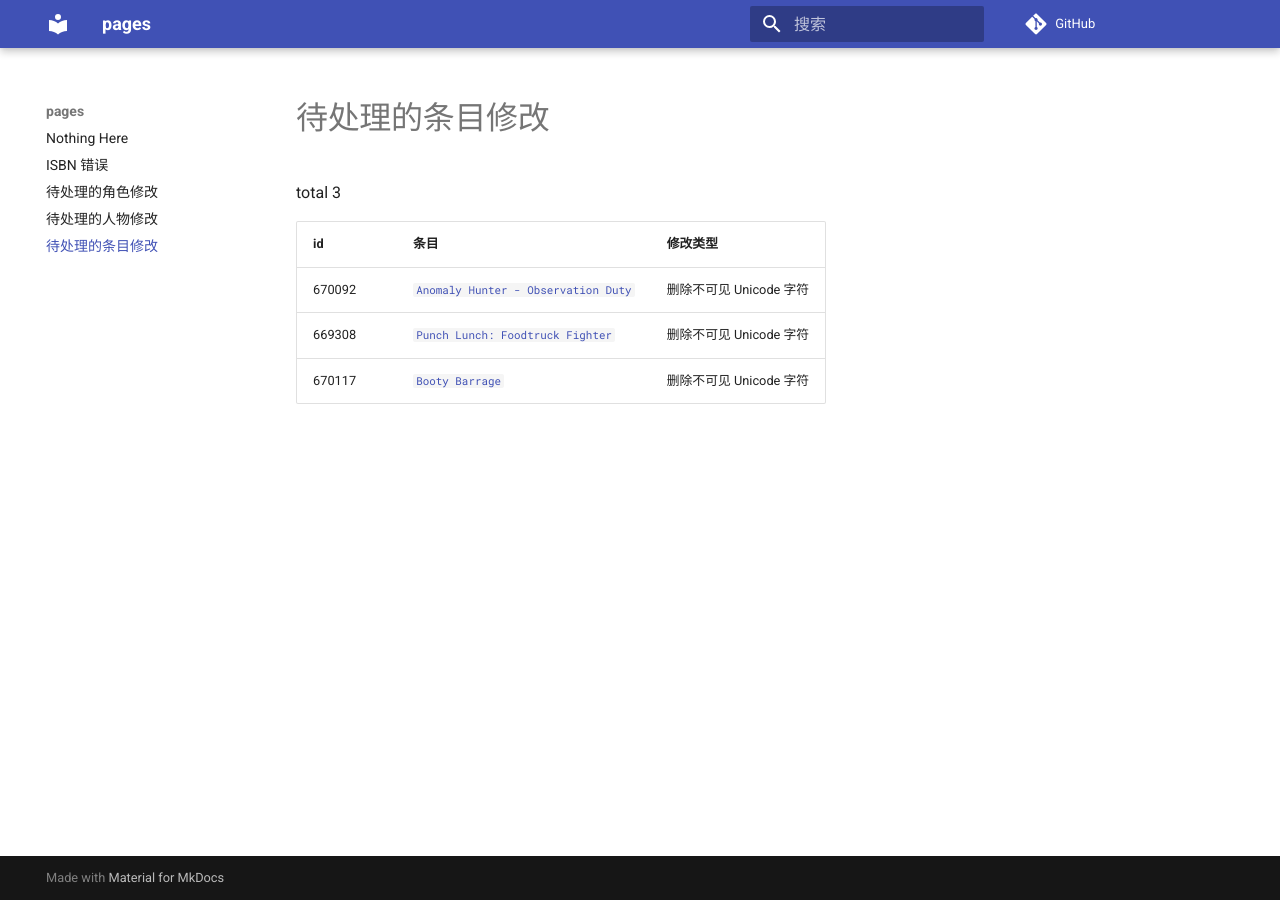
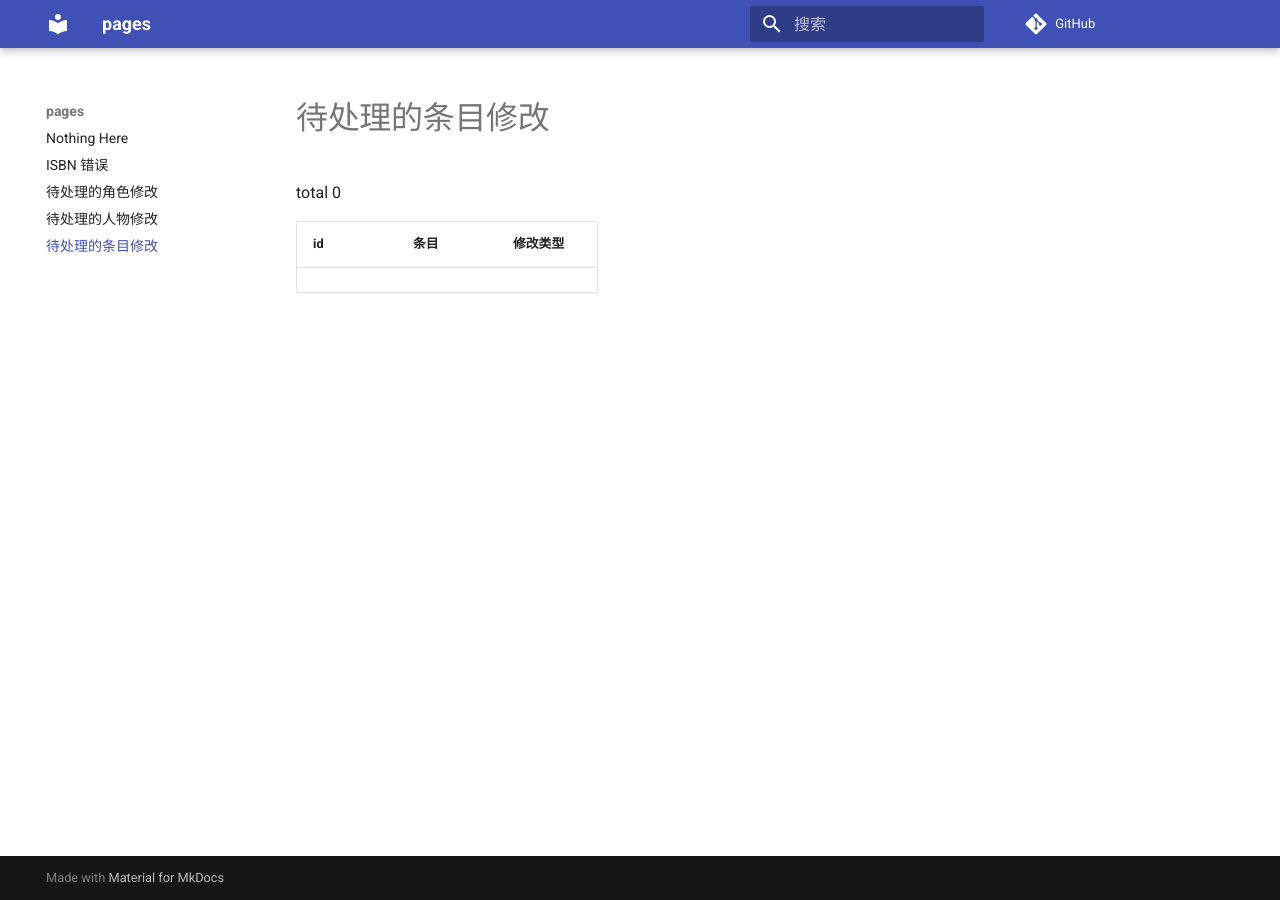
Before and after one commit to trim21/bangumi-pages, an MkDocs documentation site: the page built from docs/pending-subject-changes.md, in a window 1280 px wide. Built offline with MkDocs 1.6.1 and Material for MkDocs 9.7.7, drawn with Linux system fonts in a browser that asks for light colours; comment, search, counter and statistics services are not loaded.

Commit message:
update pending-changes.md

```diff
--- a/docs/pending-subject-changes.md
+++ b/docs/pending-subject-changes.md
@@ -1,9 +1,6 @@
 # 待处理的条目修改
 
-total 3
+total 0
 
 | id | 条目 | 修改类型 |
 | --- | --- | --- |
-| 670092 | [`Anomaly Hunter - Observation Duty`](https://bgm.tv/subject/670092) | 删除不可见 Unicode 字符 |
-| 669308 | [`Punch Lunch: Foodtruck Fighter`](https://bgm.tv/subject/669308) | 删除不可见 Unicode 字符 |
-| 670117 | [`Booty Barrage`](https://bgm.tv/subject/670117) | 删除不可见 Unicode 字符 |
```
